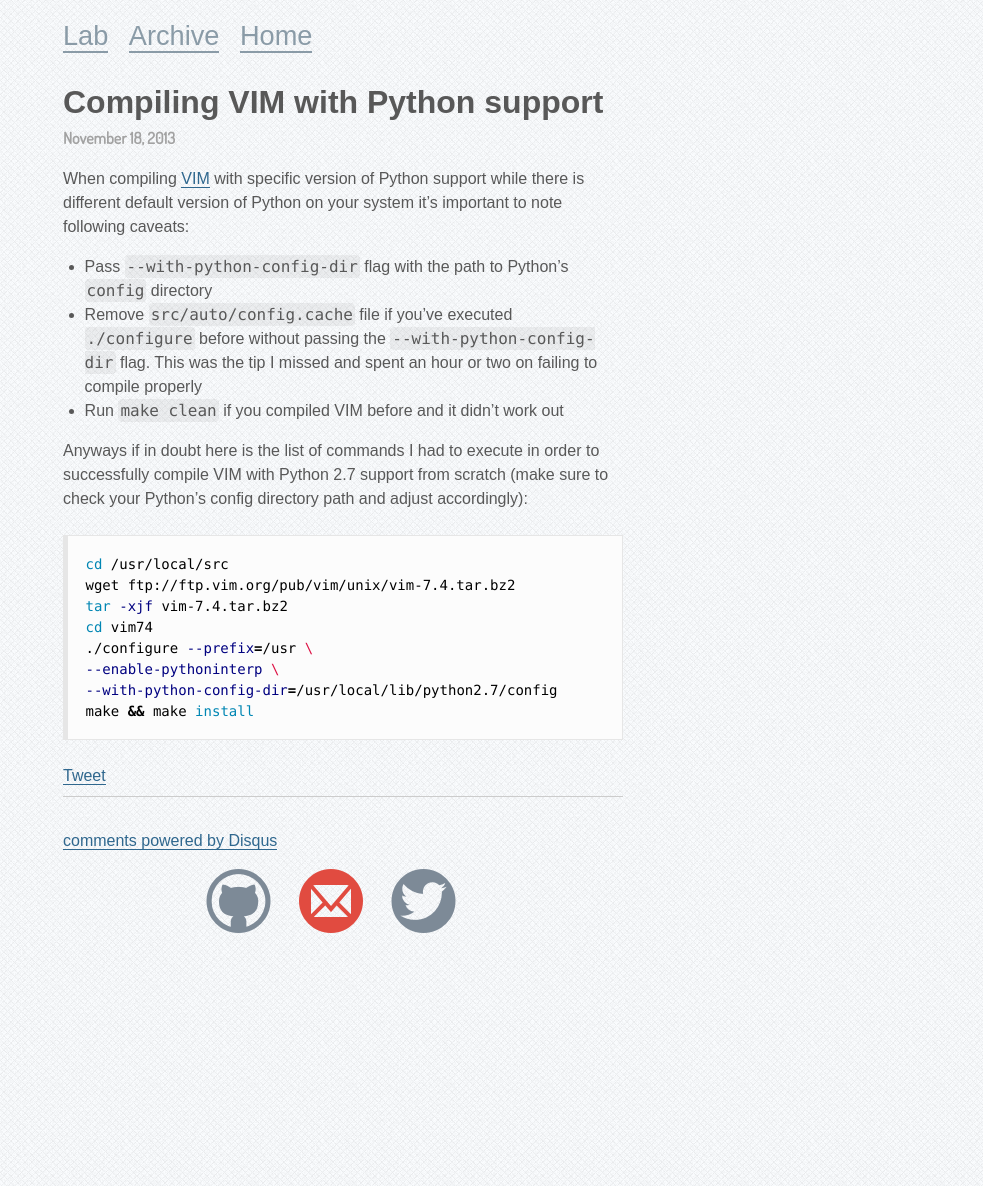
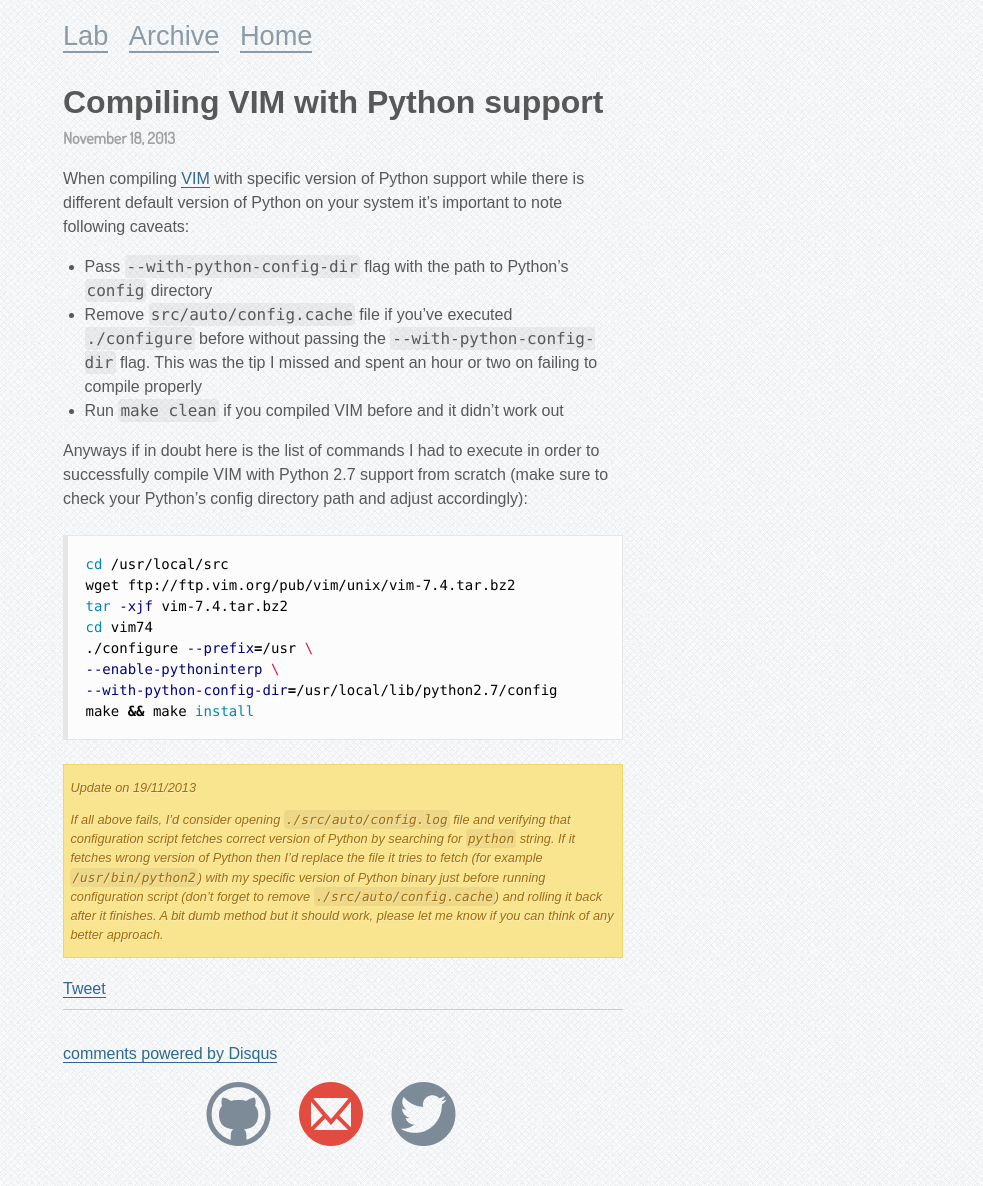
Before and after one commit to sergeylukin/sergeylukin.github.com, a Jekyll site: the page built from _posts/2013-11-18-compiling-vim-with-python-support.md, in a window 1280 px wide. Shown: the whole page, without its empty margins (297-1280 px from the left). Built offline with Jekyll 4.4.1, drawn with Linux system fonts in a browser that asks for light colours; comment, search, counter and statistics services are not loaded; before the commit the page ends 973 px from its top, so only the background shows below that.

Commit message:
Update post of compiling VIM with Python with tip

```diff
--- a/_posts/2013-11-18-compiling-vim-with-python-support.md
+++ b/_posts/2013-11-18-compiling-vim-with-python-support.md
@@ -29,3 +29,17 @@
 --with-python-config-dir=/usr/local/lib/python2.7/config
 make && make install
 {% endhighlight %}
+
+<div class="warning-box" markdown="1">
+ Update on 19/11/2013
+
+If all above fails, I'd consider opening `./src/auto/config.log`
+file and verifying that configuration script fetches correct
+version of Python by searching for `python` string. If it fetches wrong
+version of Python then I'd replace the file it tries to fetch (for
+example `/usr/bin/python2`) with my specific
+version of Python binary just before running configuration script
+(don't forget to remove `./src/auto/config.cache`) and rolling it back
+after it finishes. A bit dumb method but it should work, please let
+me know if you can think of any better approach.
+</div>
```
